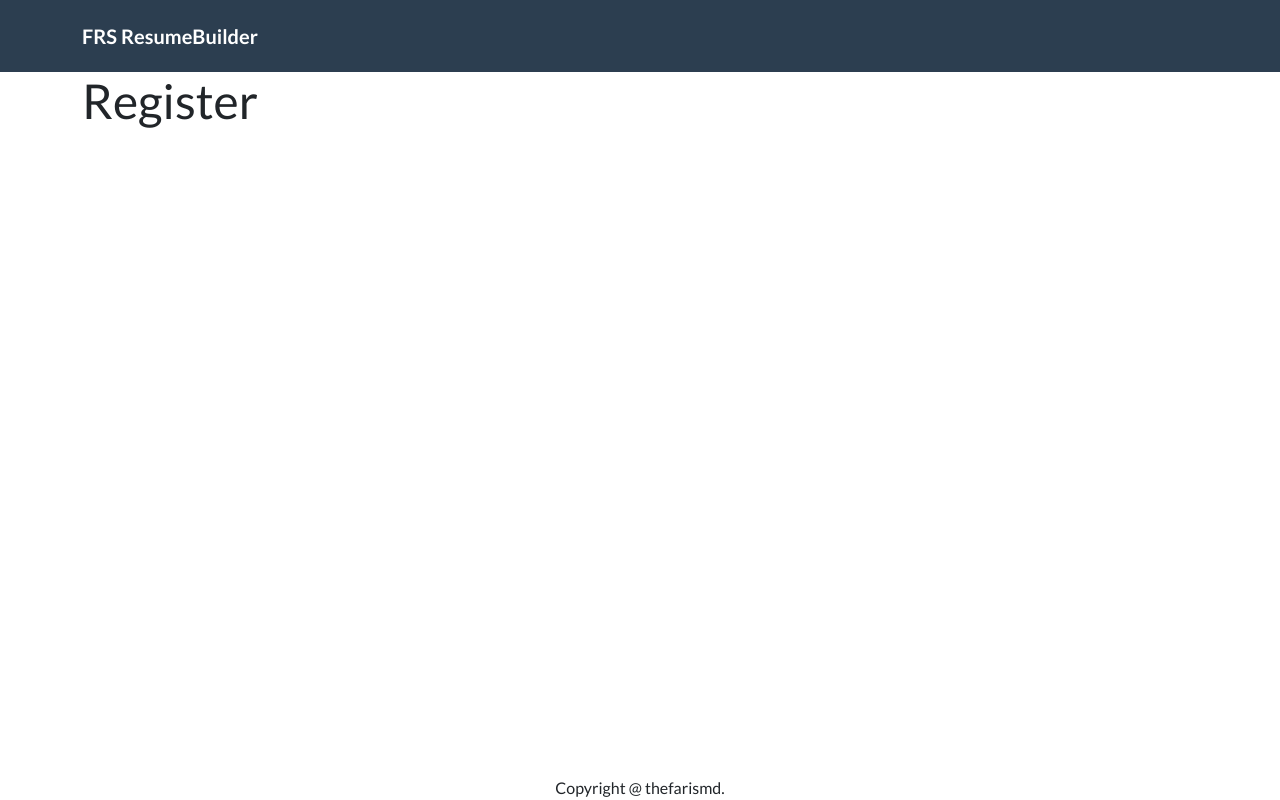
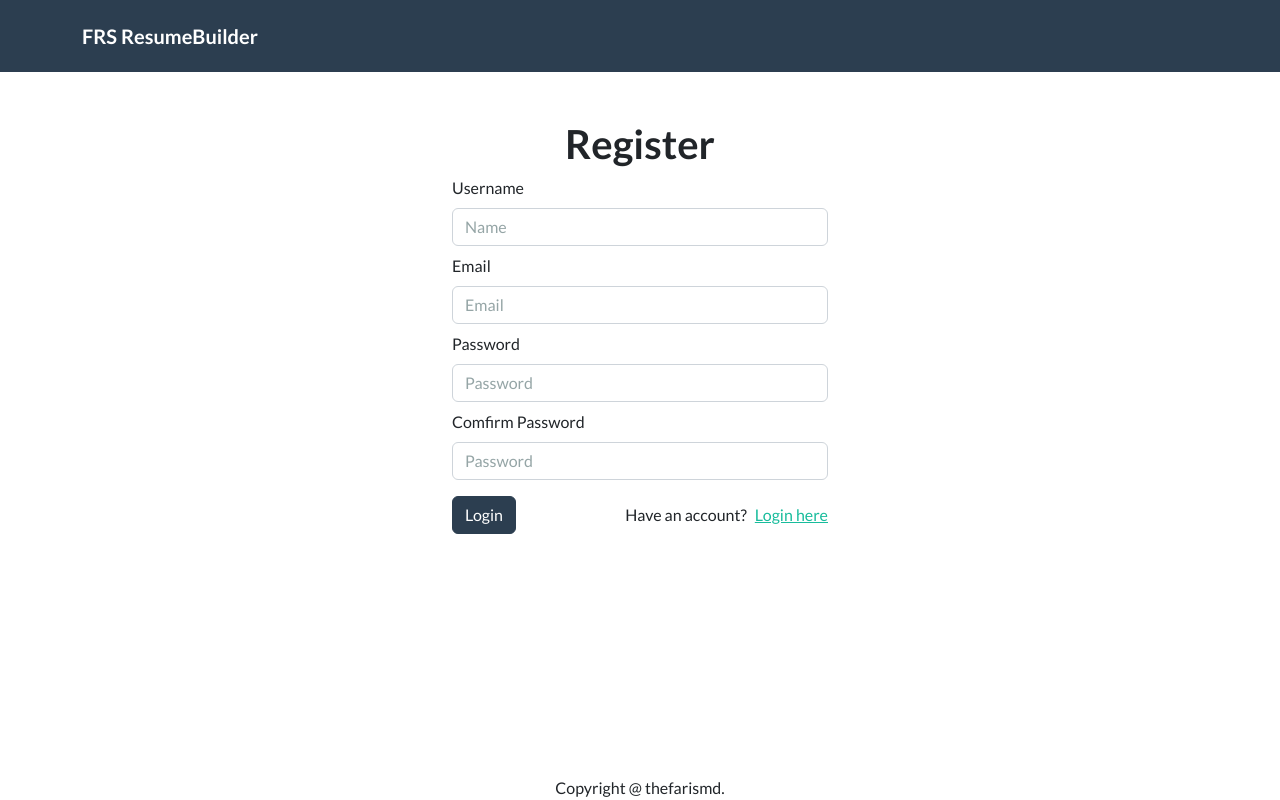
Before and after one commit to thefarismd/webFull-ResumeBuilder, a React (Create React App) app in the folder frontend/: page /register in a window 1280 px wide. Built offline with nearby package versions, Linux system fonts and the light colour scheme.

Commit message:
created login and register screens

```diff
--- a/frontend/src/pages/Login.js
+++ b/frontend/src/pages/Login.js
@@ -1,10 +1,68 @@
-import React from 'react';
+import React, { useState } from 'react';
+import { Row, Form, Button, Col, Container } from 'react-bootstrap';
+import { Link } from 'react-router-dom';
 
 function Login() {
+  const [validated, setValidated] = useState(false);
+
+  const submitForm = (event) => {
+    event.preventDefault(); // Prevents the default form submission behavior
+    const form = event.currentTarget;
+    if (form.checkValidity()) {
+      // Form is valid, perform form submission or other actions
+      console.log('Form submitted');
+    } else {
+      setValidated(true); // Set the "validated" state to true to display validation errors
+    }
+  };
+
   return (
-    <>
-      <h1>Login</h1>
-    </>
+    <Container className='mt-5'>
+      <Row className='justify-content-center'>
+        <Col />
+        <Col className='text-center'>
+          <h2>
+            <b>Login</b>
+          </h2>
+        </Col>
+        <Col />
+      </Row>
+      <Row className='justify-content-center'>
+        <Col />
+        <Col>
+          <Container style={{ width: '400px' }}>
+            <Form noValidate validated={validated} onSubmit={submitForm}>
+              <Form.Group controlId='emailCustomValidation'>
+                <Form.Label>Email</Form.Label>
+                <Form.Control type='email' placeholder='Email' required />
+                <Form.Control.Feedback type='invalid'>
+                  Please provide a valid email.
+                </Form.Control.Feedback>
+              </Form.Group>
+              <Form.Group className='mt-2' controlId='passwordCustomValidation'>
+                <Form.Label>Password</Form.Label>
+                <Form.Control type='password' placeholder='Password' required />
+                <Form.Control.Feedback type='invalid'>
+                  Please provide a password.
+                </Form.Control.Feedback>
+              </Form.Group>
+              <Row className='mt-3'>
+                <Col lg={4} xs={4}>
+                  <Button type='submit'>Login</Button>
+                </Col>
+                <Col className='d-flex align-items-center text-end'>
+                  <Container className='px-0'>
+                    <span className='me-2'>New Customer?</span>
+                    <Link to={'/register'}>Register here</Link>
+                  </Container>
+                </Col>
+              </Row>
+            </Form>
+          </Container>
+        </Col>
+        <Col />
+      </Row>
+    </Container>
   );
 }
 
--- a/frontend/src/pages/Register.js
+++ b/frontend/src/pages/Register.js
@@ -1,10 +1,88 @@
-import React from 'react';
+import React, { useState } from 'react';
+import { Row, Col, Form, Container, Button } from 'react-bootstrap';
+import { Link } from 'react-router-dom';
 
 function Register() {
+  const [validated, setValidated] = useState(false);
+
+  const submitForm = (event) => {
+    event.preventDefault(); // Prevents the default form submission behavior
+    const form = event.currentTarget;
+    if (form.checkValidity()) {
+      // Form is valid, perform form submission or other actions
+      console.log('Form submitted');
+    } else {
+      setValidated(true); // Set the "validated" state to true to display validation errors
+    }
+  };
+
   return (
-    <>
-      <h1>Register</h1>
-    </>
+    <Container className='mt-5'>
+      <Row className='justify-content-center'>
+        <Col />
+        <Col className='text-center'>
+          <h2>
+            <b>Register</b>
+          </h2>
+        </Col>
+        <Col />
+      </Row>
+      <Row className='justify-content-center'>
+        <Col />
+        <Col>
+          <Container style={{ width: '400px' }}>
+            <Form noValidate validated={validated} onSubmit={submitForm}>
+              <Form.Group controlId='usernameCustomValidation'>
+                <Form.Label>Username</Form.Label>
+                <Form.Control type='text' placeholder='Name' required />
+                <Form.Control.Feedback type='invalid'>
+                  Please provide a valid username.
+                </Form.Control.Feedback>
+              </Form.Group>
+              <Form.Group className='mt-2' controlId='emailCustomValidation'>
+                <Form.Label>Email</Form.Label>
+                <Form.Control type='email' placeholder='Email' required />
+                <Form.Control.Feedback type='invalid'>
+                  Please provide a valid email.
+                </Form.Control.Feedback>
+              </Form.Group>
+              <Form.Group
+                className='mt-2'
+                controlId='passwordCustomValidation01'
+              >
+                <Form.Label>Password</Form.Label>
+                <Form.Control type='password' placeholder='Password' required />
+                <Form.Control.Feedback type='invalid'>
+                  Please provide a password.
+                </Form.Control.Feedback>
+              </Form.Group>
+              <Form.Group
+                className='mt-2'
+                controlId='passwordCustomValidation02'
+              >
+                <Form.Label>Comfirm Password</Form.Label>
+                <Form.Control type='password' placeholder='Password' required />
+                <Form.Control.Feedback type='invalid'>
+                  Please provide a password.
+                </Form.Control.Feedback>
+              </Form.Group>
+              <Row className='mt-3'>
+                <Col lg={4} xs={4}>
+                  <Button type='submit'>Login</Button>
+                </Col>
+                <Col className='d-flex align-items-center text-end'>
+                  <Container className='px-0'>
+                    <span className='me-2'>Have an account?</span>
+                    <Link to={'/login'}>Login here</Link>
+                  </Container>
+                </Col>
+              </Row>
+            </Form>
+          </Container>
+        </Col>
+        <Col />
+      </Row>
+    </Container>
   );
 }
 
--- a/package.json
+++ b/package.json
@@ -22,6 +22,7 @@
     "jsonwebtoken": "^9.0.0",
     "mongoose": "^7.2.0",
     "n": "^9.1.0",
-    "nodemon": "^2.0.22"
+    "nodemon": "^2.0.22",
+    "react-router-dom": "^6.11.2"
   }
 }
```
Also changed, not shown: 1 other file (tests, documents, lock files or other folders).
